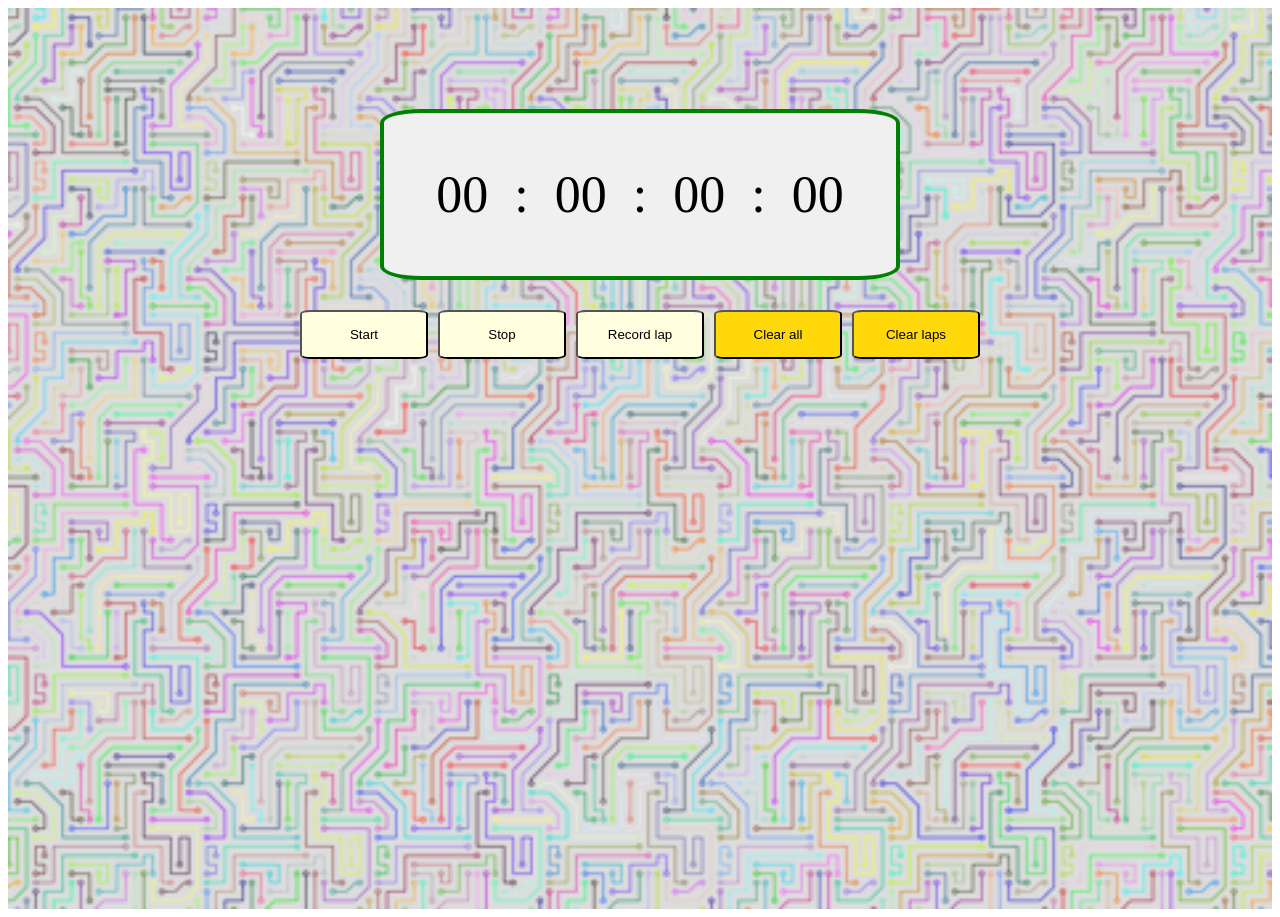
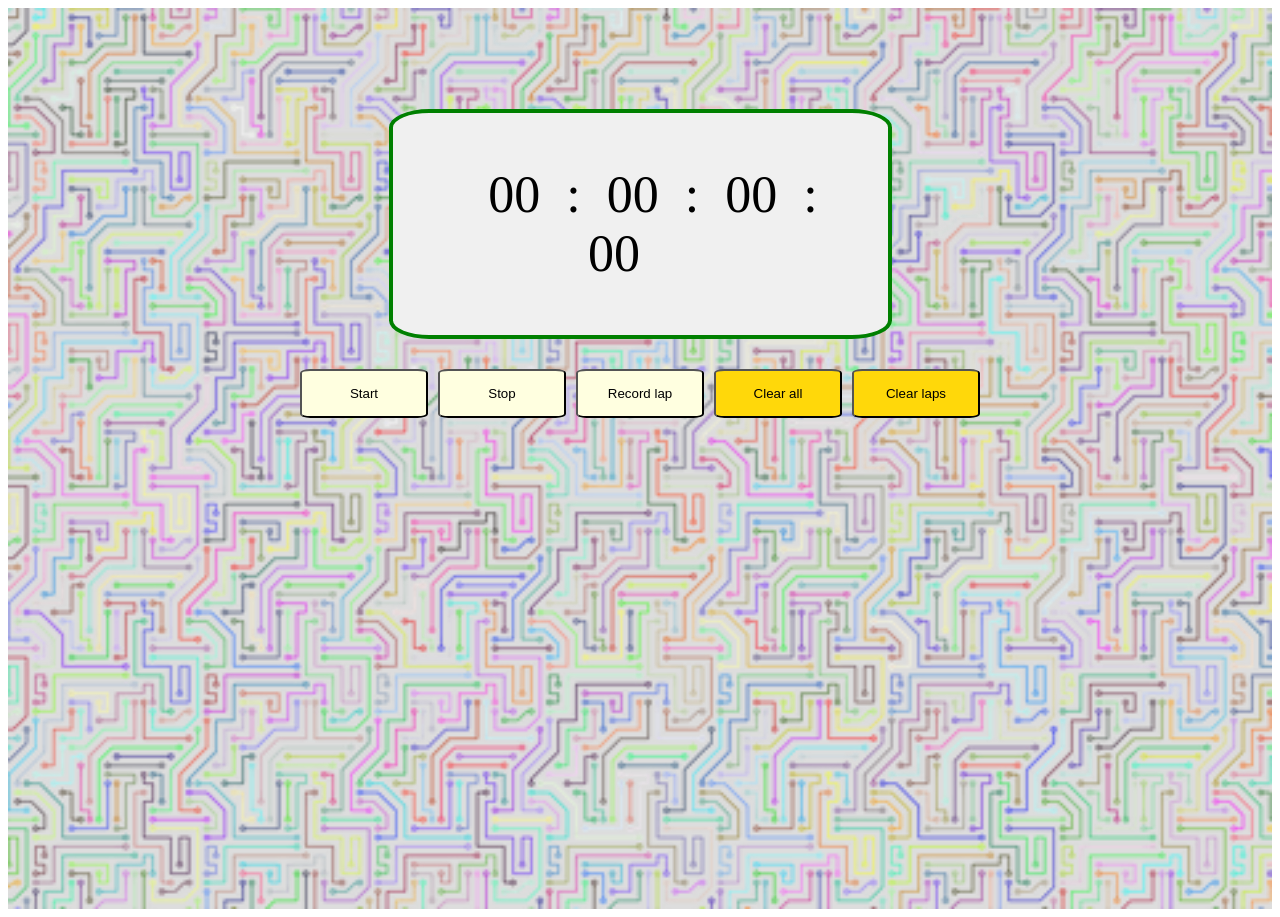
Before and after one commit to three-cubed/stopwatch_react, a React (Create React App) app: page / in a window 1280 px wide. Built offline with nearby package versions, Linux system fonts and the light colour scheme.

Commit message:
NPM changes; CSS changes

```diff
--- a/package.json
+++ b/package.json
@@ -6,8 +6,8 @@
     "@testing-library/jest-dom": "^5.11.10",
     "@testing-library/react": "^11.2.6",
     "@testing-library/user-event": "^12.8.3",
-    "react": "^17.0.2",
-    "react-dom": "^17.0.2",
+    "react": "^18.2.0",
+    "react-dom": "^18.2.0",
     "react-scripts": "^5.0.1",
     "web-vitals": "^1.1.1"
   },
--- a/src/stylesheet.css
+++ b/src/stylesheet.css
@@ -45,6 +45,12 @@ button:hover {
     border: 4px solid green;
     border-radius: 8%;
     background-color: rgb(240, 240, 240);
+    width: calc(415px + 10vmin);
+    max-width: 95%;
+    min-width: 353px;
+    /* This min-width is to ensure acceptable mobile phone display */
+    /* Remember, min-width always wins over max-width! */
+    text-align: center;
 }
 
 #lapLog {
```
Also changed, not shown: 1 other file (tests, documents, lock files or other folders).
